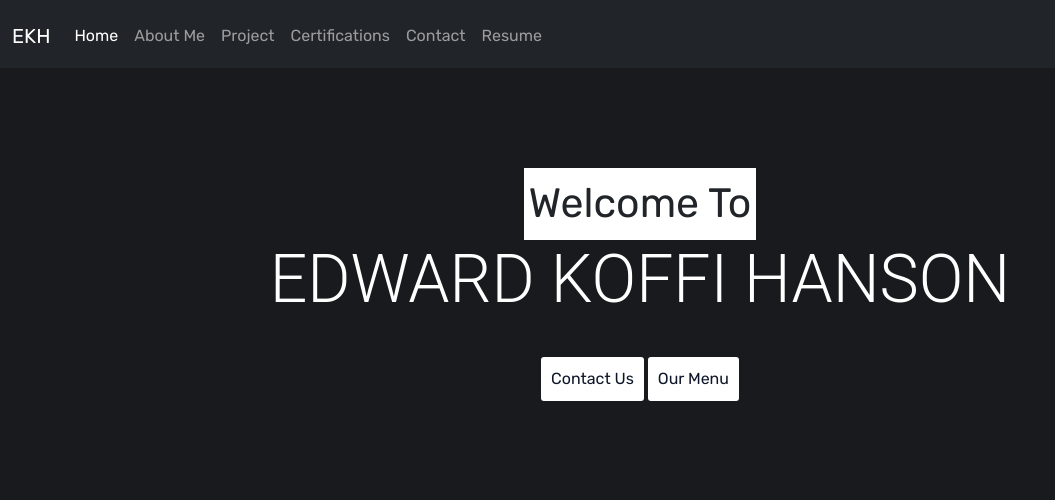
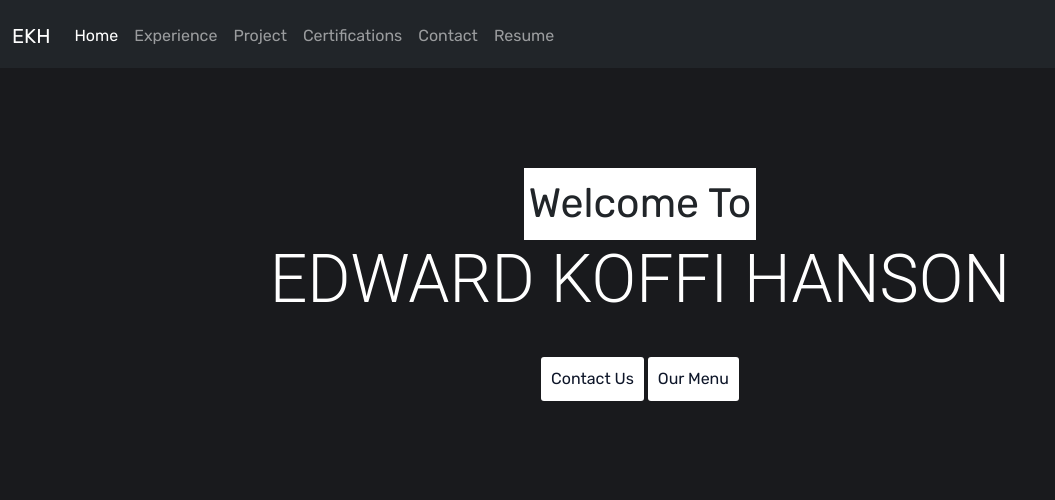
Before and after one commit to Eddie-hanson/Portforlio-website, a Django app: page /contact/ in a window 1280 px wide. Shown: the top 500 px of the page, without its empty margins (0-1055 px from the left). Run offline with Django 5.2, Linux system fonts and the light colour scheme; some libraries are stand-ins or nearby versions; some web fonts are replaced.

Commit message:
Refactor About page to Experience and create corresponding template

```diff
--- a/portfolio/urls.py
+++ b/portfolio/urls.py
@@ -2,7 +2,7 @@
 from . import views
 urlpatterns = [
     path("", views.index, name="index"),
-    path("About/", views.About, name="About"),
+    path("experience/", views.experience, name="experience"),
     path("certification/", views.certification, name="certification"),
     path("contact/", views.contact, name="contact"),
     path("projects/", views.projects, name="projects"),
--- a/portfolio/views.py
+++ b/portfolio/views.py
@@ -7,8 +7,8 @@
     return render(request, "index.html")
 
 
-def About(request):
-    return render(request, "about.html")
+def experience(request):
+    return render(request, "experience.html")
 
 
 def certification(request):
--- a/templates/base.html
+++ b/templates/base.html
@@ -48,7 +48,7 @@
                 <a class="nav-link active" aria-current="page" href="{% url "index" %}">Home</a>
               </li>
               <li class="nav-item">
-                <a class="nav-link" href="{% url "About" %}">About Me</a>
+                <a class="nav-link" href="{% url "experience" %}">Experience</a>
               </li>
               <li class="nav-item">
                 <a class="nav-link" href="{% url "projects" %}">Project</a>
```
Also changed, not shown: templates/experience.html (renamed from templates/about.html).
